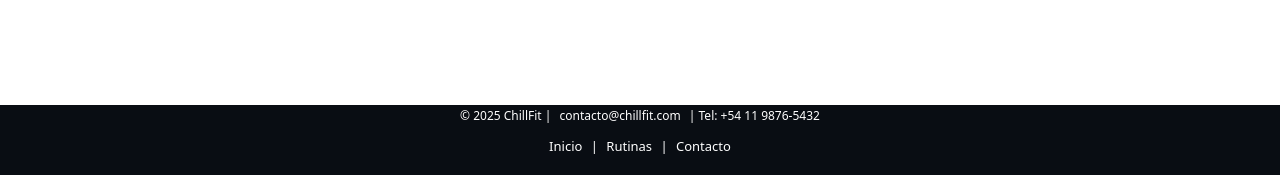
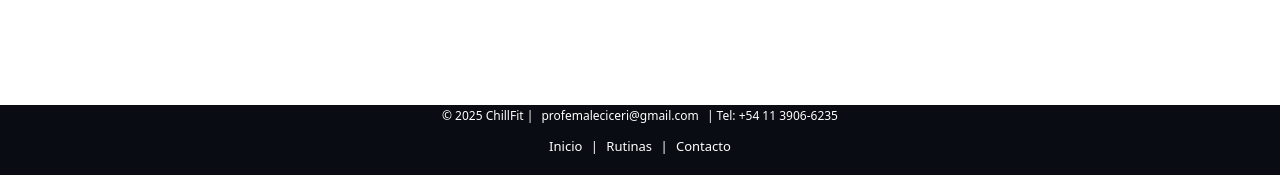
Before and after one commit to julianlods/ChillFit, a Django app: page /contacto/ in a window 1280 px wide. Shown: the part 625-800 px from the top of the page. Run offline with Django 5.2, Linux system fonts and the light colour scheme; some libraries are stand-ins or nearby versions.

Commit message:
Actualización en base.html

```diff
--- a/ChillFit/templates/ChillFit/base.html
+++ b/ChillFit/templates/ChillFit/base.html
@@ -124,7 +124,7 @@
     </main>
 
     <footer class="footer">
-        <p>&copy; 2025 ChillFit | <a href="mailto:contacto@chillfit.com">contacto@chillfit.com</a> | Tel: +54 11 9876-5432</p>
+        <p>&copy; 2025 ChillFit | <a href="mailto:profemaleciceri@gmail.com">profemaleciceri@gmail.com</a> | Tel: +54 11 3906-6235</p>
         <p class="footer-links">
             <a href="{% url 'home' %}">Inicio</a> |
             <a href="{% url 'ver_rutinas' %}">Rutinas</a>
```
